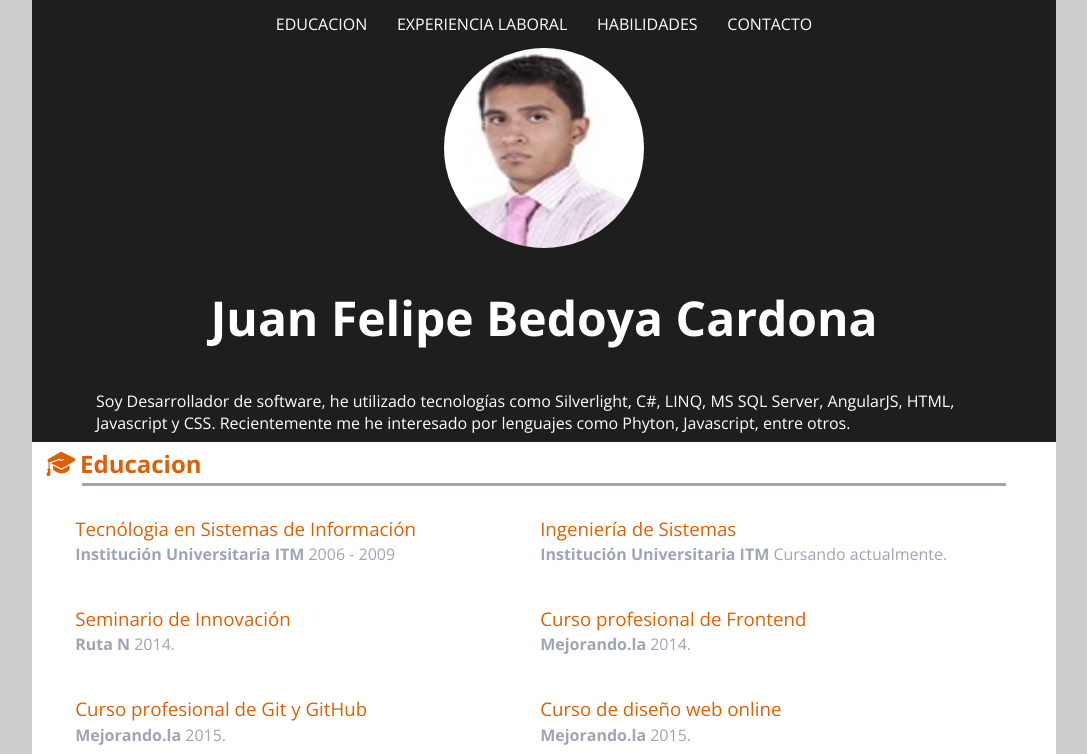
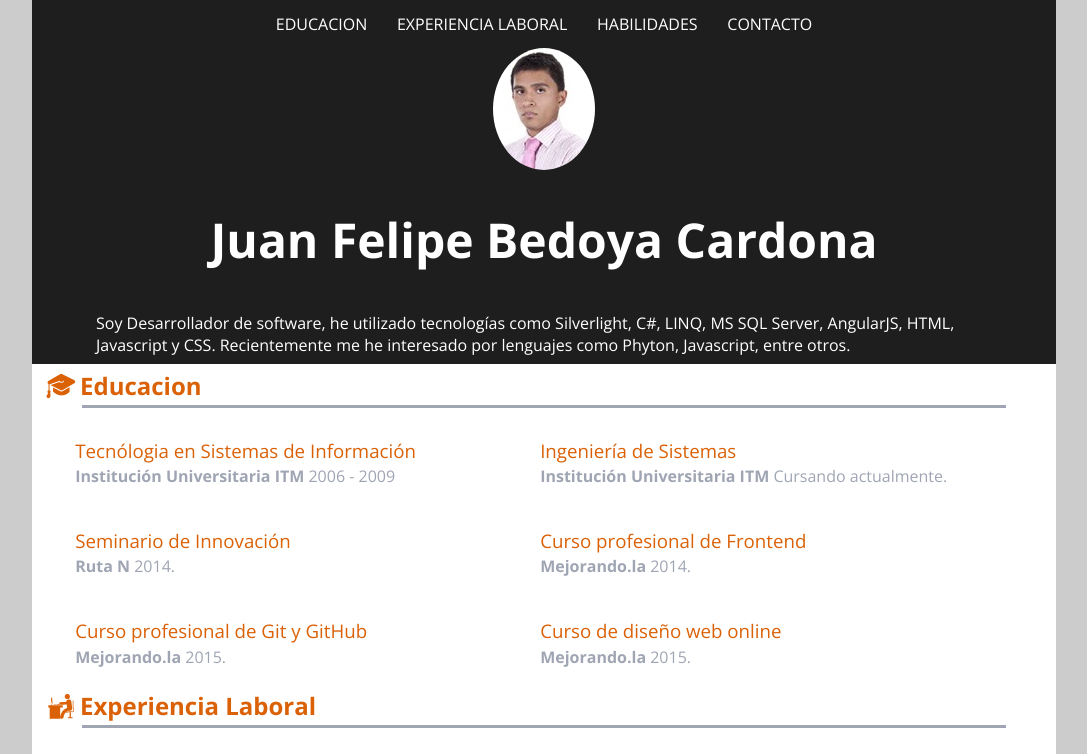
Before and after one commit to joselitocarnaval/jfelipebc.github.io, a website: page public/index.html in a window 1280 px wide. Shown: the top 754 px of the page, without its empty margins (96-1183 px from the left). Drawn offline with nearby package versions, Linux system fonts and the light colour scheme.

Commit message:
Se cambio la foto de perfil.

```diff
--- a/public/index.html
+++ b/public/index.html
@@ -22,7 +22,7 @@
 			</nav>
 			<section class="about" id="about">
 				<figure class="image">
-					<img src="img/jfelipebc-xs.jpg" height="200" width="200" alt="Juan Felipe Bedoya Cardona">
+					<img src="img/jfelipebc-xs.jpg" height="122" width="102" alt="Juan Felipe Bedoya Cardona">
 				</figure>
 				<span class="name">
 					<h1>Juan Felipe Bedoya Cardona</h1>
```
